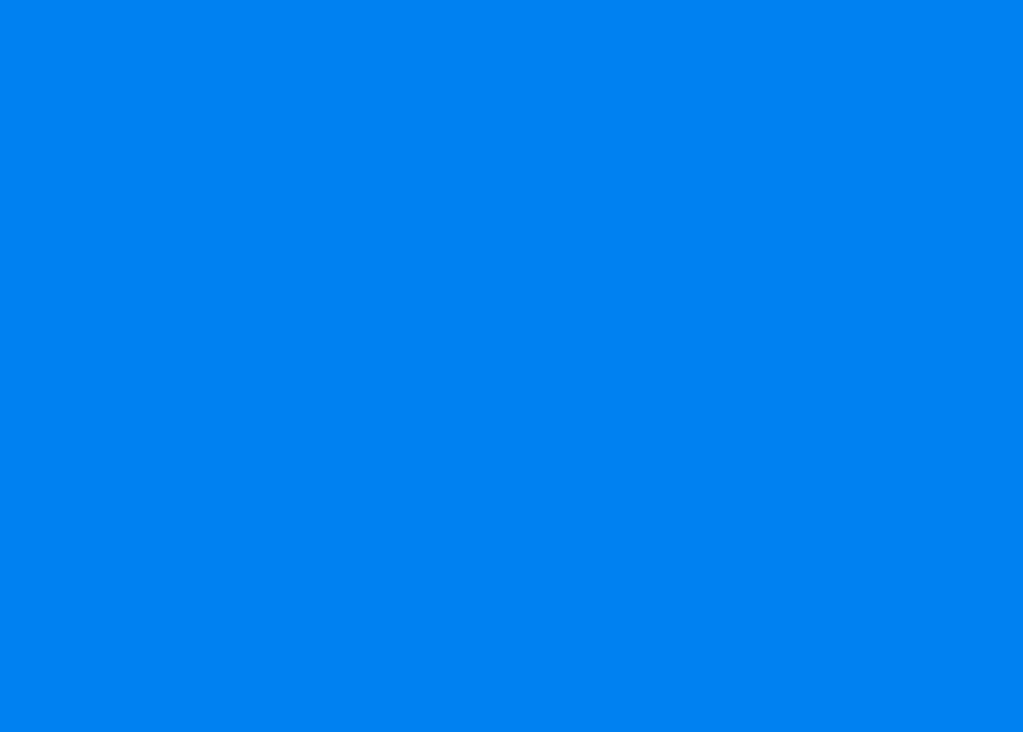
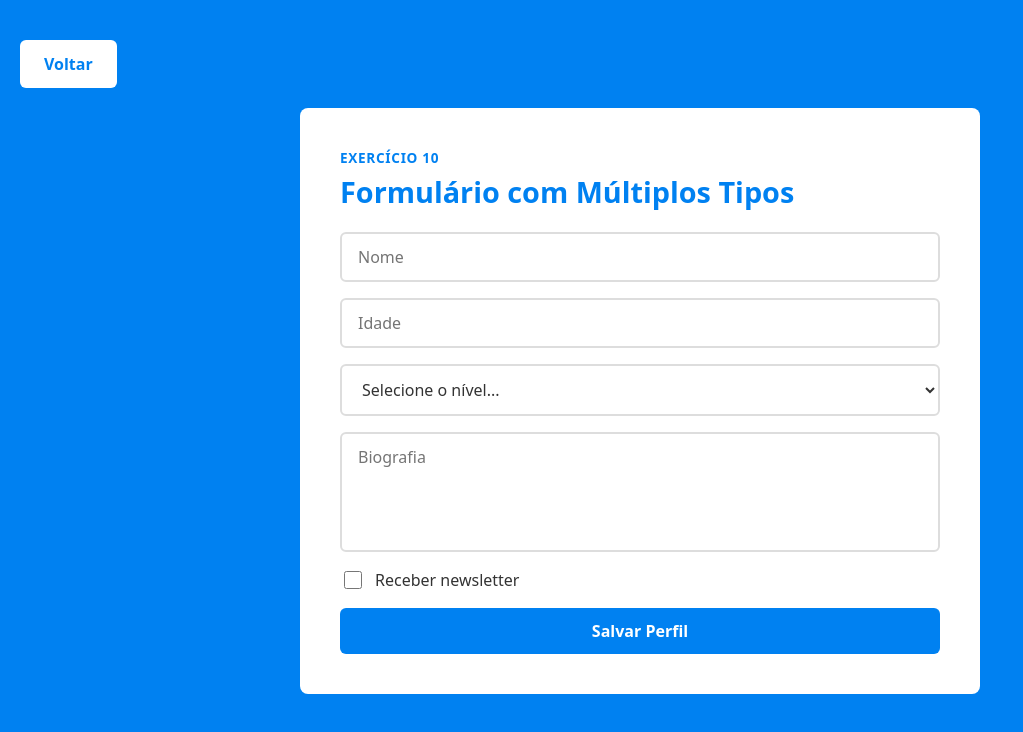
Before and after one commit to thiagoperest/desenvolvimento-react-DR4_TP3, a React (Vite) app: page /exercicio-10 in a window 1280 px wide. Before the commit this address had no page. Shown: the top 732 px of the page, without its empty margins (0-1023 px from the left). Built offline with nearby package versions, Linux system fonts and the light colour scheme.

Commit message:
feat: add exercício 10

```diff
--- /dev/null
+++ b/src/components/PerfilUsuario.css
@@ -0,0 +1,85 @@
+.perfil-container {
+    display: flex;
+    flex-direction: column;
+    gap: 16px;
+}
+
+.perfil-input,
+.perfil-select,
+.perfil-textarea {
+    width: 100%;
+    padding: 12px 16px;
+    font-size: 1rem;
+    font-family: inherit;
+    border: 2px solid #ddd;
+    border-radius: 6px;
+    outline: none;
+    box-sizing: border-box;
+    color: #333;
+    background: white;
+    transition: border-color 0.3s ease;
+}
+
+.perfil-input:focus,
+.perfil-select:focus,
+.perfil-textarea:focus {
+    border-color: #0081f1;
+}
+
+.perfil-textarea {
+    height: 120px;
+    resize: none;
+}
+
+.perfil-label-checkbox {
+    display: flex;
+    align-items: center;
+    gap: 10px;
+    font-size: 1rem;
+    color: #333;
+    cursor: pointer;
+}
+
+.perfil-label-checkbox input[type='checkbox'] {
+    width: 18px;
+    height: 18px;
+    cursor: pointer;
+    accent-color: #0081f1;
+}
+
+.perfil-btn {
+    width: 100%;
+    padding: 12px;
+    font-size: 1rem;
+    font-weight: 600;
+    color: white;
+    background-color: #0081f1;
+    border: none;
+    border-radius: 6px;
+    cursor: pointer;
+    transition: background-color 0.3s ease;
+}
+
+.perfil-btn:hover {
+    background-color: #006bcc;
+}
+
+.perfil-preview {
+    display: flex;
+    flex-direction: column;
+    gap: 8px;
+    background: #f5f9ff;
+    padding: 14px 18px;
+    border-radius: 6px;
+    border-left: 4px solid #0081f1;
+}
+
+.perfil-preview p {
+    margin: 0;
+    font-size: 1rem;
+    color: #333;
+}
+
+.perfil-preview strong {
+    color: #0081f1;
+}
--- /dev/null
+++ b/src/components/PerfilUsuario.jsx
@@ -0,0 +1,85 @@
+import { useState } from 'react'
+import './PerfilUsuario.css'
+
+const estadoInicial = {
+  nome: '',
+  idade: '',
+  newsletter: false,
+  nivel: '',
+  biografia: ''
+}
+
+export default function PerfilUsuario() {
+  const [form, setForm] = useState(estadoInicial)
+  const [perfil, setPerfil] = useState(null)
+
+  function handleChange(e) {
+    const { name, value, type, checked } = e.target
+    setForm({ ...form, [name]: type === 'checkbox' ? checked : value })
+  }
+
+  function handleSubmit(e) {
+    e.preventDefault()
+    setPerfil(form)
+  }
+
+  return (
+    <div className="perfil-container">
+      <input
+        className="perfil-input"
+        type="text"
+        name="nome"
+        placeholder="Nome"
+        value={form.nome}
+        onChange={handleChange}
+      />
+      <input
+        className="perfil-input"
+        type="number"
+        name="idade"
+        placeholder="Idade"
+        value={form.idade}
+        onChange={handleChange}
+      />
+      <select
+        className="perfil-select"
+        name="nivel"
+        value={form.nivel}
+        onChange={handleChange}
+      >
+        <option value="">Selecione o nível...</option>
+        <option value="Iniciante">Iniciante</option>
+        <option value="Intermediário">Intermediário</option>
+        <option value="Avançado">Avançado</option>
+      </select>
+      <textarea
+        className="perfil-textarea"
+        name="biografia"
+        placeholder="Biografia"
+        value={form.biografia}
+        onChange={handleChange}
+      />
+      <label className="perfil-label-checkbox">
+        <input
+          type="checkbox"
+          name="newsletter"
+          checked={form.newsletter}
+          onChange={handleChange}
+        />
+        Receber newsletter
+      </label>
+      <button className="perfil-btn" onClick={handleSubmit}>
+        Salvar Perfil
+      </button>
+      {perfil && (
+        <div className="perfil-preview">
+          <p><strong>Nome:</strong> {perfil.nome}</p>
+          <p><strong>Idade:</strong> {perfil.idade}</p>
+          <p><strong>Nível:</strong> {perfil.nivel}</p>
+          <p><strong>Biografia:</strong> {perfil.biografia}</p>
+          <p><strong>Newsletter:</strong> {perfil.newsletter ? 'Sim' : 'Não'}</p>
+        </div>
+      )}
+    </div>
+  )
+}
--- /dev/null
+++ b/src/pages/Exercicio10.css
@@ -0,0 +1,27 @@
+.exercicio-container {
+    background-color: #0081f1;
+    min-height: 100vh;
+    padding: 40px 20px;
+}
+
+.exercicio-card {
+    background: white;
+    border-radius: 8px;
+    padding: 40px;
+    max-width: 600px;
+    margin: 0 auto;
+}
+
+.exercicio-label {
+    font-size: 0.85rem;
+    font-weight: 600;
+    color: #0081f1;
+    text-transform: uppercase;
+    letter-spacing: 0.05em;
+}
+
+.exercicio-card h1 {
+    font-size: 1.8rem;
+    color: #0081f1;
+    margin: 8px 0 24px 0;
+}
--- /dev/null
+++ b/src/pages/Exercicio10.jsx
@@ -0,0 +1,16 @@
+import BotaoVoltar from '../components/BotaoVoltar'
+import PerfilUsuario from '../components/PerfilUsuario'
+import './Exercicio10.css'
+
+export default function Exercicio10() {
+  return (
+    <div className="exercicio-container">
+      <BotaoVoltar />
+      <div className="exercicio-card">
+        <span className="exercicio-label">Exercício 10</span>
+        <h1>Formulário com Múltiplos Tipos</h1>
+        <PerfilUsuario />
+      </div>
+    </div>
+  )
+}
--- a/src/pages/Home.jsx
+++ b/src/pages/Home.jsx
@@ -56,6 +56,12 @@ export default function Home() {
       titulo: 'Elevação de Estado',
       descricao: 'Estado compartilhado entre componentes via props',
       rota: '/exercicio-9'
+    },
+    {
+      id: 10,
+      titulo: 'Formulário com Múltiplos Tipos',
+      descricao: 'Formulário com visualização ao enviar',
+      rota: '/exercicio-10'
     }
   ]
 
--- a/src/routes/index.jsx
+++ b/src/routes/index.jsx
@@ -9,6 +9,7 @@ import Exercicio6 from '../pages/Exercicio6'
 import Exercicio7 from '../pages/Exercicio7'
 import Exercicio8 from '../pages/Exercicio8'
 import Exercicio9 from '../pages/Exercicio9'
+import Exercicio10 from '../pages/Exercicio10'
 
 export function AppRoutes() {
   return (
@@ -23,6 +24,7 @@ export function AppRoutes() {
       <Route path="/exercicio-7" element={<Exercicio7 />} />
       <Route path="/exercicio-8" element={<Exercicio8 />} />
       <Route path="/exercicio-9" element={<Exercicio9 />} />
+      <Route path="/exercicio-10" element={<Exercicio10 />} />
     </Routes>
   )
 }
```
